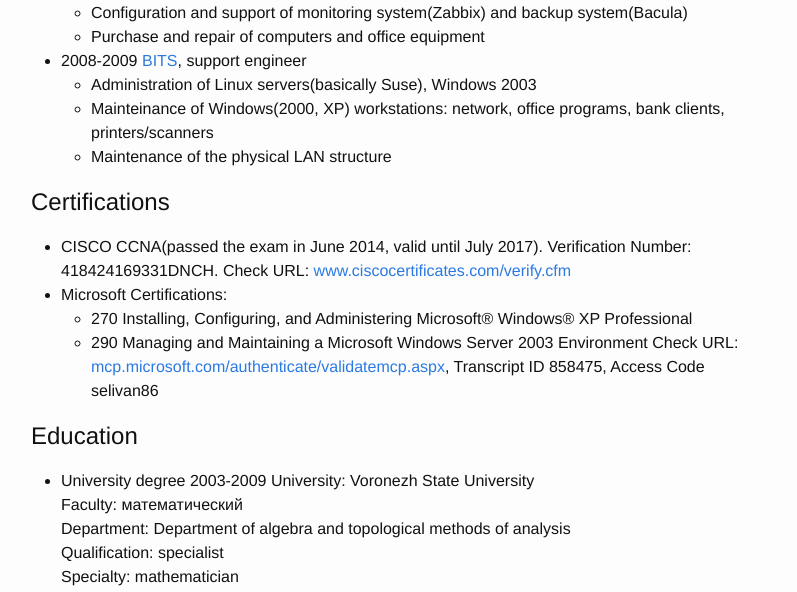
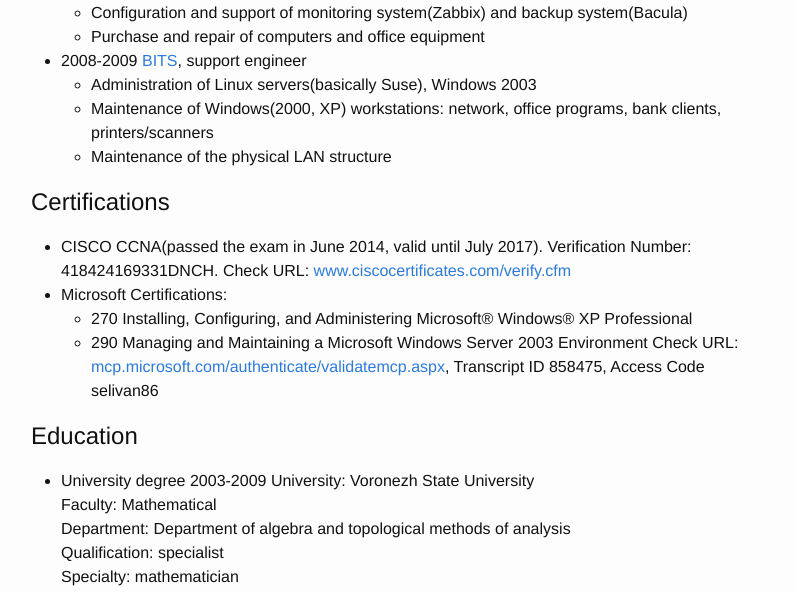
Before and after one commit to selivan/selivan.github.io, a Jekyll site: the page built from cv/index.md, in a window 1280 px wide and 900 px high, scrolled down 2797 px. Shown: the part 160-752 px from the top of the window, without its empty margins (239-1036 px from the left). Built offline with Jekyll 4.4.1, drawn with Linux system fonts in a browser that asks for light colours.

Commit message:
CV: fixes

```diff
--- a/cv/index.md
+++ b/cv/index.md
@@ -96,7 +96,7 @@
   * Purchase and repair of computers and office equipment
 * 2008-2009 [BITS](http://www.b-it-s.ru/), support engineer
   * Administration of Linux servers(basically Suse), Windows 2003
-  * Mainteinance of Windows(2000, XP) workstations: network, office programs, bank clients, printers/scanners
+  * Maintenance of Windows(2000, XP) workstations: network, office programs, bank clients, printers/scanners
   * Maintenance of the physical LAN structure
 
 ## Certifications
@@ -111,7 +111,7 @@
 
 * University degree 2003-2009
 University: Voronezh State University\\
-Faculty: математический\\
+Faculty: Mathematical\\
 Department: Department of algebra and topological methods of analysis\\
 Qualification: specialist\\
 Specialty: mathematician
```
